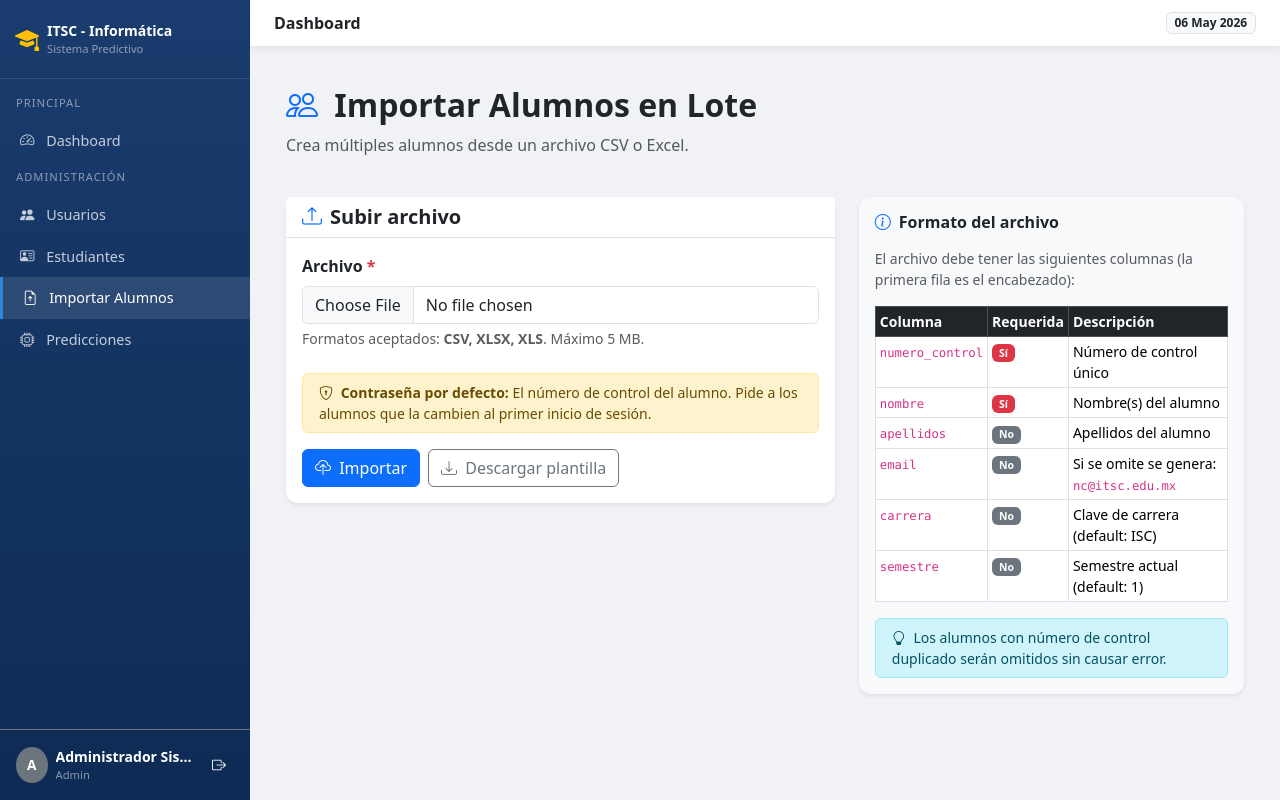
After one commit to iKeyZer/sistema-predictivo-reprobacion, a Laravel app: page /importar/alumnos in a window 1280 px wide. The commit adds this page. Run offline with Laravel 12, Linux system fonts and the light colour scheme; a user stored in the database is signed in; data comes from the database, SQL or seed files in the repository; parts of the project's set-up code (start-up, migrations or seed data) failed here and were passed over; some libraries are stand-ins or nearby versions.

Commit message:
feat: importacion CSV/Excel y soporte Cloudflare Tunnel
- Importacion de calificaciones y asistencia por grupo (docente)
- Importacion de alumnos en lote (admin)
- Descarga de plantillas CSV de ejemplo
- iniciar.bat actualizado para levantar cloudflared automaticamente
- README actualizado con documentacion de import y tunnel
- Archivos CSV de prueba en ejemplos/

```diff
--- /dev/null
+++ b/backend/app/Http/Controllers/ImportController.php
@@ -0,0 +1,103 @@
+<?php
+
+namespace App\Http\Controllers;
+
+use App\Imports\GradesImport;
+use App\Imports\StudentsImport;
+use App\Models\Group;
+use Illuminate\Http\Request;
+use Maatwebsite\Excel\Facades\Excel;
+
+class ImportController extends Controller
+{
+    // ─── DOCENTE: grades + attendance ────────────────────────────────────────
+
+    public function gradesForm()
+    {
+        $teacher = auth()->user()->teacher;
+        $groups  = Group::with('subject')
+            ->where('teacher_id', $teacher->id)
+            ->get();
+
+        return view('imports.grades', compact('groups'));
+    }
+
+    public function gradesImport(Request $request)
+    {
+        $request->validate([
+            'group_id' => 'required|exists:groups,id',
+            'file'     => 'required|file|mimes:csv,xlsx,xls|max:2048',
+        ]);
+
+        $teacher = auth()->user()->teacher;
+
+        // Verify the group belongs to this teacher
+        $group = Group::where('id', $request->group_id)
+            ->where('teacher_id', $teacher->id)
+            ->firstOrFail();
+
+        $import = new GradesImport($group->id, auth()->id());
+        Excel::import($import, $request->file('file'));
+
+        $message = "Importación completada: {$import->updated} alumno(s) actualizado(s).";
+        if ($import->skipped > 0) {
+            $message .= " {$import->skipped} omitido(s).";
+        }
+
+        return back()
+            ->with('success', $message)
+            ->with('import_errors', $import->errors);
+    }
+
+    public function gradesTemplate()
+    {
+        $csv = "numero_control,parcial_1,parcial_2,parcial_3,total_clases,clases_asistidas\n";
+        $csv .= "20210001,78,82,85,30,27\n";
+        $csv .= "20210002,55,48,,30,20\n";
+        $csv .= "20210003,90,88,92,30,30\n";
+
+        return response($csv, 200, [
+            'Content-Type'        => 'text/csv',
+            'Content-Disposition' => 'attachment; filename="plantilla_calificaciones.csv"',
+        ]);
+    }
+
+    // ─── ADMIN: bulk student import ──────────────────────────────────────────
+
+    public function studentsForm()
+    {
+        return view('imports.students');
+    }
+
+    public function studentsImport(Request $request)
+    {
+        $request->validate([
+            'file' => 'required|file|mimes:csv,xlsx,xls|max:5120',
+        ]);
+
+        $import = new StudentsImport();
+        Excel::import($import, $request->file('file'));
+
+        $message = "Importación completada: {$import->created} alumno(s) creado(s).";
+        if ($import->skipped > 0) {
+            $message .= " {$import->skipped} omitido(s).";
+        }
+
+        return back()
+            ->with('success', $message)
+            ->with('import_errors', $import->errors);
+    }
+
+    public function studentsTemplate()
+    {
+        $csv = "numero_control,nombre,apellidos,email,carrera,semestre\n";
+        $csv .= "20210001,Juan,Garcia Lopez,20210001@itsc.edu.mx,ISC,4\n";
+        $csv .= "20210002,Maria,Hernandez Cruz,,ISC,4\n";
+        $csv .= "20210003,Carlos,Perez Sanchez,carlos.perez@itsc.edu.mx,ISC,5\n";
+
+        return response($csv, 200, [
+            'Content-Type'        => 'text/csv',
+            'Content-Disposition' => 'attachment; filename="plantilla_alumnos.csv"',
+        ]);
+    }
+}
--- /dev/null
+++ b/backend/resources/views/imports/students.blade.php
@@ -0,0 +1,136 @@
+@extends('layouts.app')
+
+@section('title', 'Importar Alumnos')
+
+@section('content')
+<div class="container-fluid">
+    <div class="row mb-4">
+        <div class="col">
+            <h2 class="fw-bold text-dark">
+                <i class="bi bi-people text-primary me-2"></i>
+                Importar Alumnos en Lote
+            </h2>
+            <p class="text-muted">Crea múltiples alumnos desde un archivo CSV o Excel.</p>
+        </div>
+    </div>
+
+    @if(session('success'))
+        <div class="alert alert-success alert-dismissible fade show">
+            <i class="bi bi-check-circle me-2"></i>{{ session('success') }}
+            <button type="button" class="btn-close" data-bs-dismiss="alert"></button>
+        </div>
+    @endif
+
+    @if(session('import_errors') && count(session('import_errors')) > 0)
+        <div class="alert alert-warning alert-dismissible fade show">
+            <strong><i class="bi bi-exclamation-triangle me-2"></i>Advertencias durante la importación:</strong>
+            <ul class="mb-0 mt-2">
+                @foreach(session('import_errors') as $error)
+                    <li>{{ $error }}</li>
+                @endforeach
+            </ul>
+            <button type="button" class="btn-close" data-bs-dismiss="alert"></button>
+        </div>
+    @endif
+
+    <div class="row g-4">
+        {{-- Upload form --}}
+        <div class="col-lg-7">
+            <div class="card shadow-sm">
+                <div class="card-header bg-white border-bottom">
+                    <h5 class="mb-0 fw-semibold"><i class="bi bi-upload me-2 text-primary"></i>Subir archivo</h5>
+                </div>
+                <div class="card-body">
+                    <form action="{{ route('import.students.post') }}" method="POST" enctype="multipart/form-data">
+                        @csrf
+
+                        <div class="mb-4">
+                            <label class="form-label fw-semibold">Archivo <span class="text-danger">*</span></label>
+                            <input type="file" name="file" accept=".csv,.xlsx,.xls"
+                                   class="form-control @error('file') is-invalid @enderror" required>
+                            <div class="form-text">Formatos aceptados: <strong>CSV, XLSX, XLS</strong>. Máximo 5 MB.</div>
+                            @error('file')
+                                <div class="invalid-feedback">{{ $message }}</div>
+                            @enderror
+                        </div>
+
+                        <div class="alert alert-warning small py-2">
+                            <i class="bi bi-shield-lock me-1"></i>
+                            <strong>Contraseña por defecto:</strong> El número de control del alumno.
+                            Pide a los alumnos que la cambien al primer inicio de sesión.
+                        </div>
+
+                        <div class="d-flex gap-2">
+                            <button type="submit" class="btn btn-primary">
+                                <i class="bi bi-cloud-upload me-1"></i> Importar
+                            </button>
+                            <a href="{{ route('import.students.template') }}" class="btn btn-outline-secondary">
+                                <i class="bi bi-download me-1"></i> Descargar plantilla
+                            </a>
+                        </div>
+                    </form>
+                </div>
+            </div>
+        </div>
+
+        {{-- Instructions --}}
+        <div class="col-lg-5">
+            <div class="card shadow-sm border-0 bg-light">
+                <div class="card-body">
+                    <h6 class="fw-bold mb-3"><i class="bi bi-info-circle text-primary me-2"></i>Formato del archivo</h6>
+                    <p class="text-muted small">El archivo debe tener las siguientes columnas (la primera fila es el encabezado):</p>
+
+                    <div class="table-responsive">
+                        <table class="table table-sm table-bordered small">
+                            <thead class="table-dark">
+                                <tr>
+                                    <th>Columna</th>
+                                    <th>Requerida</th>
+                                    <th>Descripción</th>
+                                </tr>
+                            </thead>
+                            <tbody>
+                                <tr>
+                                    <td><code>numero_control</code></td>
+                                    <td><span class="badge bg-danger">Sí</span></td>
+                                    <td>Número de control único</td>
+                                </tr>
+                                <tr>
+                                    <td><code>nombre</code></td>
+                                    <td><span class="badge bg-danger">Sí</span></td>
+                                    <td>Nombre(s) del alumno</td>
+                                </tr>
+                                <tr>
+                                    <td><code>apellidos</code></td>
+                                    <td><span class="badge bg-secondary">No</span></td>
+                                    <td>Apellidos del alumno</td>
+                                </tr>
+                                <tr>
+                                    <td><code>email</code></td>
+                                    <td><span class="badge bg-secondary">No</span></td>
+                                    <td>Si se omite se genera: <code>nc@itsc.edu.mx</code></td>
+                                </tr>
+                                <tr>
+                                    <td><code>carrera</code></td>
+                                    <td><span class="badge bg-secondary">No</span></td>
+                                    <td>Clave de carrera (default: ISC)</td>
+                                </tr>
+                                <tr>
+                                    <td><code>semestre</code></td>
+                                    <td><span class="badge bg-secondary">No</span></td>
+                                    <td>Semestre actual (default: 1)</td>
+                                </tr>
+                            </tbody>
+                        </table>
+                    </div>
+
+                    <div class="alert alert-info small mb-0 py-2">
+                        <i class="bi bi-lightbulb me-1"></i>
+                        Los alumnos con número de control duplicado serán omitidos sin causar error.
+                    </div>
+                </div>
+            </div>
+        </div>
+    </div>
+</div>
+@endsection
--- a/backend/resources/views/layouts/app.blade.php
+++ b/backend/resources/views/layouts/app.blade.php
@@ -120,6 +120,9 @@
             <a href="{{ route('asistencia.index') }}" class="nav-link">
                 <i class="bi bi-person-check me-2"></i> Asistencia
             </a>
+            <a href="{{ route('import.grades') }}" class="nav-link {{ request()->routeIs('import.grades*') ? 'active' : '' }}">
+                <i class="bi bi-file-earmark-arrow-up me-2"></i> Importar CSV/Excel
+            </a>
             <a href="{{ route('alertas.docente') }}" class="nav-link">
                 <i class="bi bi-exclamation-triangle me-2"></i> Alertas
             </a>
@@ -158,6 +161,9 @@
             </a>
             <a href="{{ route('estudiantes.index') }}" class="nav-link">
                 <i class="bi bi-person-vcard me-2"></i> Estudiantes
+            </a>
+            <a href="{{ route('import.students') }}" class="nav-link {{ request()->routeIs('import.students*') ? 'active' : '' }}">
+                <i class="bi bi-file-earmark-arrow-up me-2"></i> Importar Alumnos
             </a>
             <a href="{{ route('predicciones.index') }}" class="nav-link">
                 <i class="bi bi-cpu me-2"></i> Predicciones
--- a/backend/routes/web.php
+++ b/backend/routes/web.php
@@ -5,6 +5,7 @@ use App\Http\Controllers\AttendanceController;
 use App\Http\Controllers\Auth\LoginController;
 use App\Http\Controllers\DashboardController;
 use App\Http\Controllers\GradeController;
+use App\Http\Controllers\ImportController;
 use App\Http\Controllers\PredictionController;
 use App\Http\Controllers\ReportController;
 use App\Http\Controllers\StudentController;
@@ -30,6 +31,9 @@ Route::middleware(['auth', 'role:estudiante'])->group(function () {
 
 // --- DOCENTE ---
 Route::middleware(['auth', 'role:docente'])->group(function () {
+    Route::get('/importar/calificaciones', [ImportController::class, 'gradesForm'])->name('import.grades');
+    Route::post('/importar/calificaciones', [ImportController::class, 'gradesImport'])->name('import.grades.post');
+    Route::get('/importar/calificaciones/plantilla', [ImportController::class, 'gradesTemplate'])->name('import.grades.template');
     Route::get('/calificaciones', [GradeController::class, 'index'])->name('calificaciones.index');
     Route::post('/calificaciones', [GradeController::class, 'store'])->name('calificaciones.store');
     Route::post('/calificaciones/lote', [GradeController::class, 'bulkStore'])->name('calificaciones.bulk');
@@ -67,6 +71,9 @@ Route::middleware(['auth', 'role:coordinador'])->group(function () {
 
 // --- ADMIN ---
 Route::middleware(['auth', 'role:admin'])->group(function () {
+    Route::get('/importar/alumnos', [ImportController::class, 'studentsForm'])->name('import.students');
+    Route::post('/importar/alumnos', [ImportController::class, 'studentsImport'])->name('import.students.post');
+    Route::get('/importar/alumnos/plantilla', [ImportController::class, 'studentsTemplate'])->name('import.students.template');
     Route::resource('usuarios', UserController::class);
     Route::resource('estudiantes', StudentController::class);
     Route::get('/predicciones', [PredictionController::class, 'index'])->name('predicciones.index');
```
Also changed, not shown: backend/app/Imports/GradesImport.php (added, +107 -0 lines), backend/app/Imports/StudentsImport.php (added, +71 -0 lines), backend/resources/views/imports/grades.blade.php (added, +147 -0 lines), ejemplos/alumnos_prueba.csv (added, +7 -0 lines), ejemplos/calificaciones_prueba.csv (added, +9 -0 lines), README.md, 1 other file.
